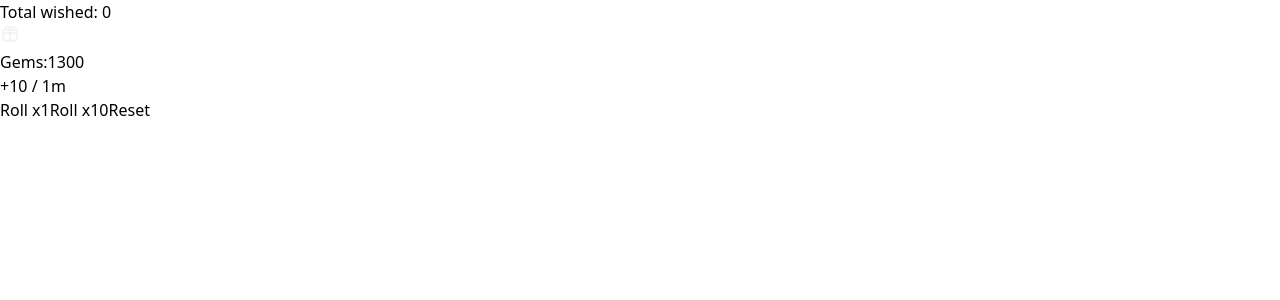
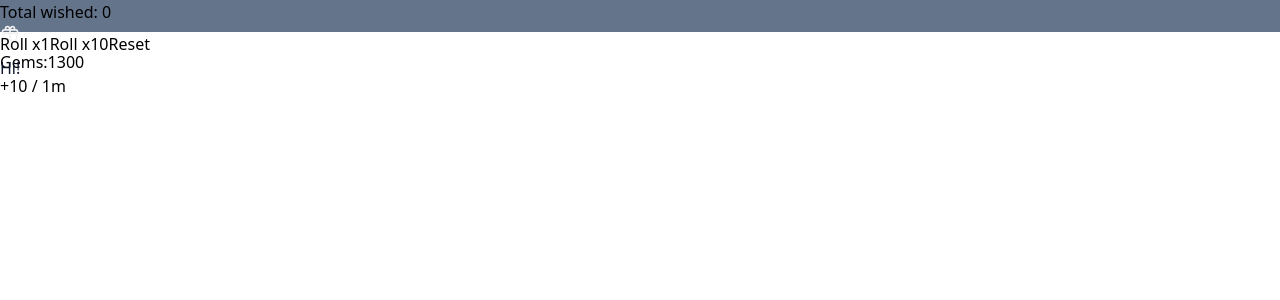
Before and after one commit to PoweredDeveloper/GachaSimulator, a React (Vite) app: page / in a window 1280 px wide. Shown: the top 300 px of the page. Built offline with nearby package versions, Linux system fonts and the light colour scheme.

Commit message:
🍃 - Tailwind Adding Styles!

```diff
--- a/src/App.jsx
+++ b/src/App.jsx
@@ -119,6 +119,7 @@ function App() {
         multipleRollAmount={10}
       />
       <CharacterList characters={characters} />
+      <span className='text-center text-slate-900'>Hi!</span>
     </>
   )
 }
--- a/src/components/Header/Header.jsx
+++ b/src/components/Header/Header.jsx
@@ -27,7 +27,7 @@ export default function Header({ wishes, gachaGems, addGachaGems, timerSpeed, ge
   }, [timer])
 
   return (
-    <header className=''>
+    <header className='w-full h-8 bg-slate-500'>
       <h4>Total wished: {wishes.total}</h4>
       <div>
         <motion.button whileHover={{ scale: 1.1 }} whileTap={{ scale: 0.9 }} onClick={() => addGachaGems(buttonGemsAdd)}>
--- a/tailwind.config.cjs
+++ b/tailwind.config.cjs
@@ -5,6 +5,13 @@ module.exports = {
   ],
   theme: {
     extend: {},
+    screens: {
+      'sm': '640px',
+      'md': '768px',
+      'lg': '1024px',
+      'xl': '1280px',
+      '2xl': '1536px',
+    }
   },
   plugins: [],
 }
```
